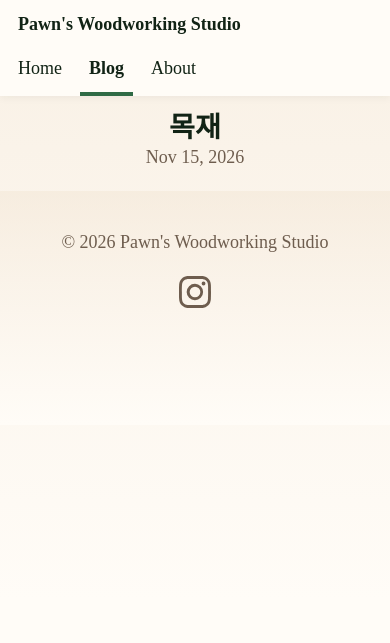
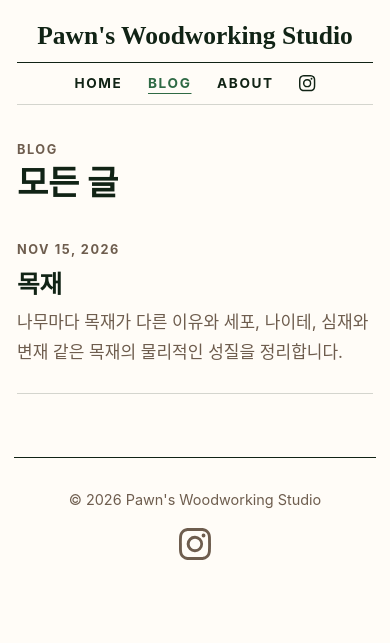
Before and after one commit to devKobe24/pawns-woodworking, an Astro site: page /blog in a window 390 px wide. Built offline with nearby package versions, Linux system fonts and the light colour scheme; Astro itself is replaced by a stand-in of ours.

Commit message:
style(site): 잡지풍 EDITORIAL 디자인 적용 (#9)
- 제목은 Noto Serif KR 명조, 본문은 기기 기본 고딕으로 변경
- 헤더를 가운데 정렬 제호와 선으로 감싼 메뉴로 변경
- 홈을 최신 글을 크게 보여 주는 잡지 표지형으로 변경
- 블로그 목록을 날짜, 제목, 요약을 선으로 구분한 목록으로 변경
- 글 페이지에 날짜 라벨, 요약, 첫 글자 장식 추가
- 쓰지 않게 된 Atkinson 폰트와 Astro 폰트 설정 제거

Co-authored-by: Claude Opus 5.5 <noreply@anthropic.com>

```diff
--- a/astro.config.mjs
+++ b/astro.config.mjs
@@ -2,34 +2,10 @@
 
 import mdx from '@astrojs/mdx';
 import sitemap from '@astrojs/sitemap';
-import { defineConfig, fontProviders } from 'astro/config';
+import { defineConfig } from 'astro/config';
 
 // https://astro.build/config
 export default defineConfig({
 	site: 'https://pawns-woodworking.pages.dev',
 	integrations: [mdx(), sitemap()],
-	fonts: [
-		{
-			provider: fontProviders.local(),
-			name: 'Atkinson',
-			cssVariable: '--font-atkinson',
-			fallbacks: ['sans-serif'],
-			options: {
-				variants: [
-					{
-						src: ['./src/assets/fonts/atkinson-regular.woff'],
-						weight: 400,
-						style: 'normal',
-						display: 'swap',
-					},
-					{
-						src: ['./src/assets/fonts/atkinson-bold.woff'],
-						weight: 700,
-						style: 'normal',
-						display: 'swap',
-					},
-				],
-			},
-		},
-	],
 });
--- a/src/components/BaseHead.astro
+++ b/src/components/BaseHead.astro
@@ -5,7 +5,6 @@ import '../styles/global.css';
 import type { ImageMetadata } from 'astro';
 import FallbackImage from '../assets/pawns-woodworking-og.jpg';
 import { SITE_TITLE } from '../consts';
-import { Font } from 'astro:assets';
 
 interface Props {
 	title: string;
@@ -37,7 +36,13 @@ const pageTitle = title === SITE_TITLE ? title : `${title} | ${SITE_TITLE}`;
 />
 <meta name="generator" content={Astro.generator} />
 
-<Font cssVariable="--font-atkinson" preload />
+<!-- Headline serif only; body text uses the device's Korean gothic font. -->
+<link rel="preconnect" href="https://fonts.googleapis.com" />
+<link rel="preconnect" href="https://fonts.gstatic.com" crossorigin />
+<link
+	rel="stylesheet"
+	href="https://fonts.googleapis.com/css2?family=Noto+Serif+KR:wght@700&display=swap"
+/>
 
 <!-- Canonical URL -->
 <link rel="canonical" href={canonicalURL} />
--- a/src/components/Footer.astro
+++ b/src/components/Footer.astro
@@ -15,9 +15,13 @@ const today = new Date();
 </footer>
 <style>
 	footer {
-		padding: 2em 1em 6em 1em;
-		background: linear-gradient(var(--gray-gradient)) no-repeat;
+		width: 960px;
+		max-width: calc(100% - 2em);
+		margin: 2em auto 0;
+		padding: 2em 0 5em;
+		border-top: 1px solid rgb(var(--black));
 		color: rgb(var(--gray));
+		font-size: 0.85em;
 		text-align: center;
 	}
 	.social-links {
--- a/src/components/Header.astro
+++ b/src/components/Header.astro
@@ -5,78 +5,71 @@ import HeaderLink from './HeaderLink.astro';
 ---
 
 <header>
+	<a class="site-title" href="/">{SITE_TITLE}</a>
 	<nav>
-		<h2>
-			<a href="/">{SITE_TITLE}</a>
-		</h2>
-		<div class="internal-links">
 		<HeaderLink href="/">Home</HeaderLink>
 		<HeaderLink href="/blog">Blog</HeaderLink>
 		<HeaderLink href="/about">About</HeaderLink>
-		</div>
-		<div class="social-links">
-			<a href={INSTAGRAM_URL} target="_blank">
+		<a class="social-link" href={INSTAGRAM_URL} target="_blank">
 			<span class="sr-only">Instagram에서 pawn.wood 팔로우하기</span>
 			<InstagramIcon />
 		</a>
-		</div>
 	</nav>
 </header>
 <style>
+	/* Newspaper masthead: centered name above a menu framed by rules. */
 	header {
-		margin: 0;
-		padding: 0 1em;
-		background: var(--paper);
-		box-shadow: 0 2px 8px rgba(var(--black), 5%);
+		width: 960px;
+		max-width: calc(100% - 2em);
+		margin: 0 auto;
+		padding-top: 2em;
+		text-align: center;
 	}
-	h2 {
-		margin: 0;
-		font-size: 1em;
-	}
-
-	h2 a,
-	h2 a.active {
+	.site-title {
+		display: block;
+		padding-bottom: 0.4em;
+		color: rgb(var(--black));
+		font-family: var(--font-serif);
+		font-size: 2.2em;
+		font-weight: 700;
+		line-height: 1.2;
 		text-decoration: none;
 	}
 	nav {
 		display: flex;
 		align-items: center;
-		justify-content: space-between;
+		justify-content: center;
+		gap: 1.5em;
+		border-top: 1px solid rgb(var(--black));
+		border-bottom: 1px solid var(--rule);
 	}
-	nav a {
-		padding: 1em 0.5em;
+	nav :global(a) {
+		padding: 0.6em 0;
 		color: rgb(var(--black));
-		border-bottom: 4px solid transparent;
+		font-size: 0.8em;
+		font-weight: 700;
+		letter-spacing: 0.12em;
+		text-transform: uppercase;
 		text-decoration: none;
 	}
-	nav a.active {
-		text-decoration: none;
-		border-bottom-color: var(--accent);
+	nav :global(a.active) {
+		color: var(--accent);
+		text-decoration: underline;
+		text-underline-offset: 0.4em;
 	}
-	.social-links,
-	.social-links a {
+	.social-link {
 		display: flex;
 	}
+	.social-link :global(svg) {
+		width: 1.2em;
+		height: 1.2em;
+	}
 	@media (max-width: 720px) {
-		.social-links {
-			display: none;
+		header {
+			padding-top: 1.25em;
 		}
-		/* Stack the site name above the menu so neither wraps on phones. */
-		nav {
-			flex-direction: column;
-			align-items: flex-start;
-		}
-		h2 a {
-			display: block;
-			padding: 0.75em 0 0.25em;
-		}
-		.internal-links {
-			display: flex;
-			gap: 0.5em;
-			margin-left: -0.5em;
-		}
-		.internal-links a {
-			padding: 0.5em;
+		.site-title {
+			font-size: 1.5em;
 		}
 	}
 </style>
--- /dev/null
+++ b/src/components/PostList.astro
@@ -0,0 +1,71 @@
+---
+import { Image } from 'astro:assets';
+import type { CollectionEntry } from 'astro:content';
+import FormattedDate from './FormattedDate.astro';
+
+interface Props {
+	posts: CollectionEntry<'blog'>[];
+}
+
+const { posts } = Astro.props;
+---
+
+<ul>
+	{posts.map((post) => (
+		<li>
+			<a href={`/blog/${post.id}/`}>
+				<div class="text">
+					<p class="meta">
+						<FormattedDate date={post.data.pubDate} />
+					</p>
+					<h3>{post.data.title}</h3>
+					<p class="description">{post.data.description}</p>
+				</div>
+				{post.data.heroImage && (
+					<Image width={240} height={180} src={post.data.heroImage} alt="" />
+				)}
+			</a>
+		</li>
+	))}
+</ul>
+<style>
+	ul {
+		margin: 0;
+		padding: 0;
+		list-style: none;
+	}
+	li {
+		border-bottom: 1px solid var(--rule);
+	}
+	a {
+		display: flex;
+		gap: 1.5em;
+		align-items: center;
+		padding: 1.5em 0;
+		color: inherit;
+		text-decoration: none;
+	}
+	.text {
+		flex: 1;
+	}
+	h3 {
+		margin: 0.25em 0;
+	}
+	a:hover h3 {
+		color: var(--accent);
+	}
+	.description {
+		margin: 0;
+		color: rgb(var(--gray));
+	}
+	img {
+		width: 160px;
+		flex-shrink: 0;
+		object-fit: cover;
+	}
+	@media (max-width: 720px) {
+		img {
+			width: 96px;
+		}
+	}
+</style>
--- a/src/layouts/BlogPost.astro
+++ b/src/layouts/BlogPost.astro
@@ -16,41 +16,53 @@ const { title, description, pubDate, updatedDate, heroImage } = Astro.props;
 		<BaseHead title={title} description={description} />
 		<style>
 			main {
-				width: calc(100% - 2em);
-				max-width: 100%;
+				width: 960px;
+			}
+			.title {
+				max-width: 720px;
+				margin: 0 auto 2.5em;
+				padding-bottom: 2em;
+				border-bottom: 1px solid rgb(var(--black));
+				text-align: center;
+			}
+			.title h1 {
+				margin: 0.4em 0;
+				line-height: 1.25;
+			}
+			.dek {
 				margin: 0;
+				color: rgb(var(--gray));
+				font-size: 1.1em;
 			}
-			.hero-image {
-				width: 100%;
+			.last-updated-on {
+				margin-top: 0.5em;
+				font-style: italic;
 			}
 			.hero-image img {
 				display: block;
-				margin: 0 auto;
-				border-radius: 12px;
-				box-shadow: var(--box-shadow);
+				width: 100%;
+				margin-bottom: 2.5em;
 			}
 			.prose {
-				width: 720px;
-				max-width: calc(100% - 2em);
-				margin: auto;
-				padding: 1em;
-				color: rgb(var(--gray-dark));
+				max-width: 680px;
+				margin: 0 auto;
 			}
-			.title {
-				margin-bottom: 1em;
-				padding: 1em 0;
-				text-align: center;
+			.prose :global(img) {
+				display: block;
+				margin: 2em auto;
+			}
+			/* Drop cap on the opening paragraph; flow-root keeps a short paragraph from wrapping the next one. */
+			.prose > :global(p:first-of-type) {
+				display: flow-root;
+			}
+			.prose > :global(p:first-of-type)::first-letter {
+				float: left;
+				margin: 0.1em 0.12em 0 0;
+				color: var(--accent);
+				font-family: var(--font-serif);
+				font-size: 3.4em;
+				font-weight: 700;
 				line-height: 1;
-			}
-			.title h1 {
-				margin: 0 0 0.5em 0;
-			}
-			.date {
-				margin-bottom: 0.5em;
-				color: rgb(var(--gray));
-			}
-			.last-updated-on {
-				font-style: italic;
 			}
 		</style>
 	</head>
@@ -59,22 +71,24 @@ const { title, description, pubDate, updatedDate, heroImage } = Astro.props;
 		<Header />
 		<main>
 			<article>
-				<div class="hero-image">
-					{heroImage && <Image width={1020} height={510} src={heroImage} alt="" />}
+				<div class="title">
+					<p class="meta">
+						<FormattedDate date={pubDate} />
+					</p>
+					<h1>{title}</h1>
+					<p class="dek">{description}</p>
+					{updatedDate && (
+						<p class="meta last-updated-on">
+							Last updated on <FormattedDate date={updatedDate} />
+						</p>
+					)}
 				</div>
+				{heroImage && (
+					<div class="hero-image">
+						<Image width={1440} height={720} src={heroImage} alt="" />
+					</div>
+				)}
 				<div class="prose">
-					<div class="title">
-						<div class="date">
-							<FormattedDate date={pubDate} />
-							{updatedDate && (
-								<div class="last-updated-on">
-									Last updated on <FormattedDate date={updatedDate} />
-								</div>
-							)}
-						</div>
-						<h1>{title}</h1>
-						<hr />
-					</div>
 					<slot />
 				</div>
 			</article>
--- a/src/pages/blog/index.astro
+++ b/src/pages/blog/index.astro
@@ -1,10 +1,9 @@
 ---
-import { Image } from 'astro:assets';
 import { getCollection } from 'astro:content';
 import BaseHead from '../../components/BaseHead.astro';
 import Footer from '../../components/Footer.astro';
-import FormattedDate from '../../components/FormattedDate.astro';
 import Header from '../../components/Header.astro';
+import PostList from '../../components/PostList.astro';
 import { SITE_DESCRIPTION, SITE_TITLE } from '../../consts';
 
 const posts = (await getCollection('blog')).sort(
@@ -16,97 +15,14 @@ const posts = (await getCollection('blog')).sort(
 <html lang="ko">
 	<head>
 		<BaseHead title={SITE_TITLE} description={SITE_DESCRIPTION} />
-		<style>
-			main {
-				width: 960px;
-			}
-			ul {
-				display: flex;
-				flex-wrap: wrap;
-				gap: 2rem;
-				list-style-type: none;
-				margin: 0;
-				padding: 0;
-			}
-			ul li {
-				width: calc(50% - 1rem);
-			}
-			ul li * {
-				text-decoration: none;
-				transition: 0.2s ease;
-			}
-			ul li:first-child {
-				width: 100%;
-				margin-bottom: 1rem;
-				text-align: center;
-			}
-			ul li:first-child img {
-				width: 100%;
-			}
-			ul li:first-child .title {
-				font-size: 2.369rem;
-			}
-			ul li img {
-				margin-bottom: 0.5rem;
-				border-radius: 12px;
-			}
-			ul li a {
-				display: block;
-			}
-			.title {
-				margin: 0;
-				color: rgb(var(--black));
-				line-height: 1;
-			}
-			.date {
-				margin: 0;
-				color: rgb(var(--gray));
-			}
-			ul li a:hover h4,
-			ul li a:hover .date {
-				color: var(--accent);
-			}
-			ul a:hover img {
-				box-shadow: var(--box-shadow);
-			}
-			@media (max-width: 720px) {
-				ul {
-					gap: 0.5em;
-				}
-				ul li {
-					width: 100%;
-					text-align: center;
-				}
-				ul li:first-child {
-					margin-bottom: 0;
-				}
-				ul li:first-child .title {
-					font-size: 1.563em;
-				}
-			}
-		</style>
 	</head>
 	<body>
 		<Header />
 		<main>
-			<section>
-				{posts.length === 0 && <p>아직 발행한 글이 없습니다. 첫 목공 기록을 준비하고 있습니다.</p>}
-				<ul>
-					{posts.map((post) => (
-						<li>
-							<a href={`/blog/${post.id}/`}>
-								{post.data.heroImage && (
-									<Image width={720} height={360} src={post.data.heroImage} alt="" />
-								)}
-								<h4 class="title">{post.data.title}</h4>
-								<p class="date">
-									<FormattedDate date={post.data.pubDate} />
-								</p>
-							</a>
-						</li>
-					))}
-				</ul>
-			</section>
+			<p class="meta">Blog</p>
+			<h1>모든 글</h1>
+			{posts.length === 0 && <p>아직 발행한 글이 없습니다. 첫 목공 기록을 준비하고 있습니다.</p>}
+			<PostList posts={posts} />
 		</main>
 		<Footer />
 	</body>
--- a/src/pages/index.astro
+++ b/src/pages/index.astro
@@ -1,20 +1,111 @@
 ---
+import { Image } from 'astro:assets';
+import { getCollection } from 'astro:content';
 import BaseHead from '../components/BaseHead.astro';
 import Footer from '../components/Footer.astro';
+import FormattedDate from '../components/FormattedDate.astro';
 import Header from '../components/Header.astro';
+import PostList from '../components/PostList.astro';
 import { SITE_DESCRIPTION, SITE_TITLE } from '../consts';
+
+const [latest, ...older] = (await getCollection('blog')).sort(
+	(a, b) => b.data.pubDate.valueOf() - a.data.pubDate.valueOf(),
+);
 ---
 
 <!doctype html>
 <html lang="ko">
 	<head>
 		<BaseHead title={SITE_TITLE} description={SITE_DESCRIPTION} />
+		<style>
+			main {
+				width: 960px;
+			}
+			.tagline {
+				margin: 0 0 2.5em;
+				color: rgb(var(--gray));
+				font-family: var(--font-serif);
+				text-align: center;
+			}
+			/* Cover story: the newest post, magazine-cover size. */
+			.cover {
+				display: block;
+				color: inherit;
+				text-align: center;
+				text-decoration: none;
+			}
+			.cover img {
+				display: block;
+				width: 100%;
+				margin-bottom: 1.5em;
+			}
+			.cover h2 {
+				max-width: 18em;
+				margin: 0.3em auto;
+				font-size: 3.2em;
+				line-height: 1.2;
+			}
+			.cover:hover h2 {
+				color: var(--accent);
+			}
+			.dek {
+				max-width: 32em;
+				margin: 0 auto 1.25em;
+				font-size: 1.1em;
+			}
+			.more {
+				color: var(--accent);
+				font-size: 0.85em;
+				font-weight: 700;
+			}
+			.older {
+				max-width: 720px;
+				margin: 3em auto 0;
+				padding-top: 2.5em;
+				border-top: 1px solid rgb(var(--black));
+			}
+			.all-posts {
+				display: inline-block;
+				margin-top: 1.5em;
+				font-weight: 700;
+			}
+			@media (max-width: 720px) {
+				.tagline {
+					margin-bottom: 1.5em;
+				}
+				.cover h2 {
+					font-size: 2.1em;
+				}
+			}
+		</style>
 	</head>
 	<body>
 		<Header />
 		<main>
-			<h1>{SITE_TITLE}</h1>
-			<p>가구와 소품을 만들며 배운 것을 기록합니다.</p>
+			<h1 class="sr-only">{SITE_TITLE}</h1>
+			<p class="tagline">가구와 소품을 만들며 배운 것을 기록합니다.</p>
+			{latest ? (
+				<a class="cover" href={`/blog/${latest.id}/`}>
+					{latest.data.heroImage && (
+						<Image width={1440} height={720} src={latest.data.heroImage} alt="" />
+					)}
+					<p class="meta">
+						최신 글 · <FormattedDate date={latest.data.pubDate} />
+					</p>
+					<h2>{latest.data.title}</h2>
+					<p class="dek">{latest.data.description}</p>
+					<span class="more">글 읽기 →</span>
+				</a>
+			) : (
+				<p>아직 발행한 글이 없습니다. 첫 목공 기록을 준비하고 있습니다.</p>
+			)}
+			{older.length > 0 && (
+				<section class="older">
+					<h2 class="meta">지난 글</h2>
+					<PostList posts={older} />
+					<a class="all-posts" href="/blog">모든 글 보기 →</a>
+				</section>
+			)}
 		</main>
 		<Footer />
 	</body>
--- a/src/styles/global.css
+++ b/src/styles/global.css
@@ -13,26 +13,25 @@
 	--gray-light: 244, 232, 216;
 	--gray-dark: 45, 38, 32;
 	--paper: #fffcf7;
-	--gray-gradient: rgba(var(--gray-light), 60%), var(--paper);
-	--box-shadow:
-		0 2px 6px rgba(var(--gray), 25%), 0 8px 24px rgba(var(--gray), 33%),
-		0 16px 32px rgba(var(--gray), 33%);
+	--rule: rgba(var(--black), 18%);
+	--font-sans:
+		-apple-system, BlinkMacSystemFont, 'Apple SD Gothic Neo', 'Malgun Gothic', 'Noto Sans KR',
+		'Noto Sans CJK KR', sans-serif;
+	--font-serif: 'Noto Serif KR', 'AppleMyungjo', 'Batang', serif;
 }
 body {
-	font-family: var(--font-atkinson);
+	font-family: var(--font-sans);
 	margin: 0;
 	padding: 0;
 	text-align: left;
-	background: linear-gradient(var(--gray-gradient)) no-repeat;
 	background-color: var(--paper);
-	background-size: 100% 600px;
 	word-wrap: break-word;
 	overflow-wrap: break-word;
 	/* Break Korean text at spaces, not between syllables. */
 	word-break: keep-all;
 	color: rgb(var(--gray-dark));
-	font-size: 20px;
-	line-height: 1.7;
+	font-size: 18px;
+	line-height: 1.8;
 }
 main {
 	width: 720px;
@@ -48,22 +47,25 @@ h5,
 h6 {
 	margin: 0 0 0.5rem 0;
 	color: rgb(var(--black));
-	line-height: 1.2;
+	font-family: var(--font-serif);
+	font-weight: 700;
+	line-height: 1.3;
+	letter-spacing: -0.01em;
 }
 h1 {
-	font-size: 3.052em;
+	font-size: 2.6em;
 }
 h2 {
-	font-size: 2.441em;
+	font-size: 1.8em;
 }
 h3 {
-	font-size: 1.953em;
+	font-size: 1.45em;
 }
 h4 {
-	font-size: 1.563em;
+	font-size: 1.25em;
 }
 h5 {
-	font-size: 1.25em;
+	font-size: 1.1em;
 }
 strong,
 b {
@@ -79,7 +81,7 @@ p {
 	margin-bottom: 1em;
 }
 .prose p {
-	margin-bottom: 2em;
+	margin-bottom: 1.5em;
 }
 textarea {
 	width: 100%;
@@ -94,7 +96,6 @@ table {
 img {
 	max-width: 100%;
 	height: auto;
-	border-radius: 8px;
 }
 code {
 	padding: 2px 5px;
@@ -103,33 +104,43 @@ code {
 }
 pre {
 	padding: 1.5em;
-	border-radius: 8px;
 }
 pre > code {
 	all: unset;
 }
 blockquote {
-	border-left: 4px solid var(--accent);
-	padding: 0 0 0 20px;
-	margin: 0;
-	font-size: 1.333em;
+	margin: 2em 0;
+	padding: 0 0 0 1.25em;
+	border-left: 2px solid var(--accent);
+	color: rgb(var(--black));
 }
 hr {
+	margin: 2.5em 0;
 	border: none;
-	border-top: 1px solid rgb(var(--gray-light));
+	border-top: 1px solid var(--rule);
+}
+/* Small uppercase label for dates and section names. */
+.meta {
+	margin: 0;
+	color: rgb(var(--gray));
+	font-family: var(--font-sans);
+	font-size: 0.75em;
+	font-weight: 700;
+	letter-spacing: 0.12em;
+	text-transform: uppercase;
 }
 @media (max-width: 720px) {
 	body {
-		font-size: 18px;
+		font-size: 17px;
 	}
 	main {
-		padding: 1em;
+		padding: 2em 1em;
 	}
 	h1 {
-		font-size: 2.2em;
+		font-size: 2em;
 	}
 	h2 {
-		font-size: 1.8em;
+		font-size: 1.5em;
 	}
 }
 
```
Also changed, not shown: src/assets/fonts/atkinson-bold.woff (deleted), src/assets/fonts/atkinson-regular.woff (deleted). Lines whose indentation alone changed are shown as unchanged.
